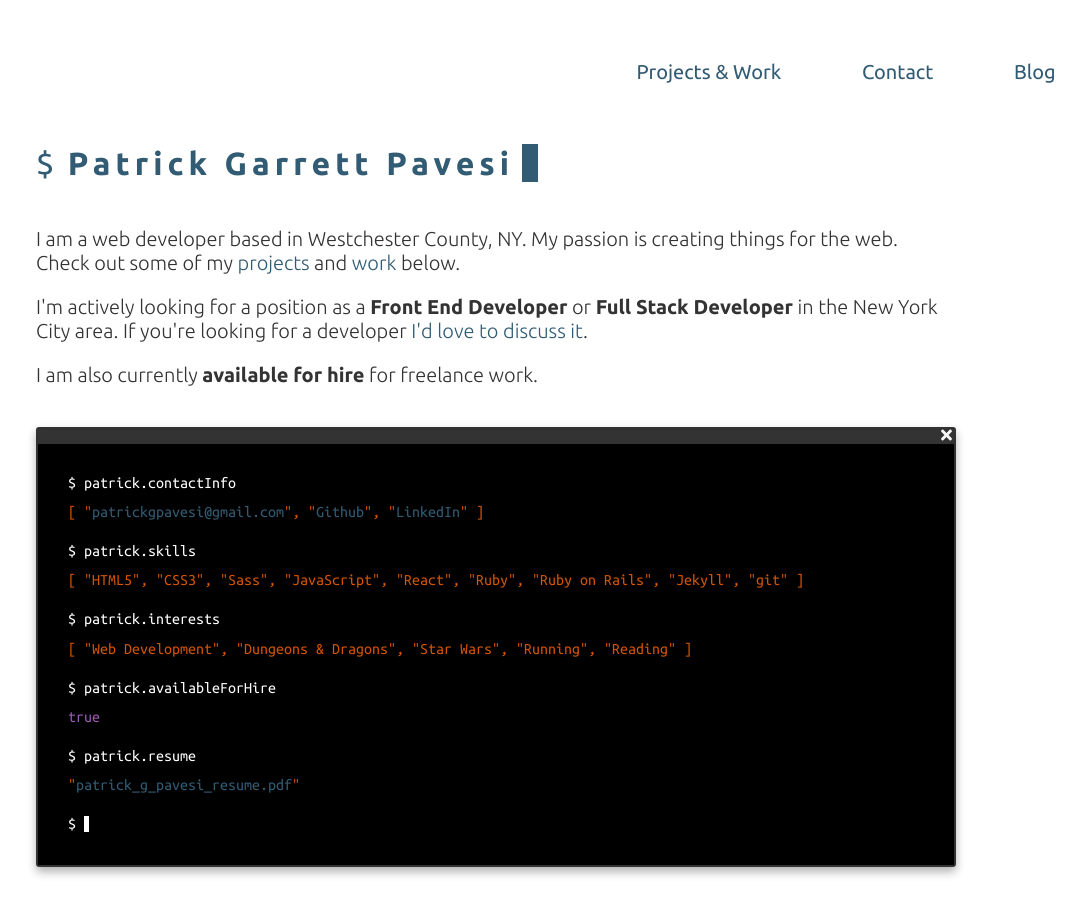
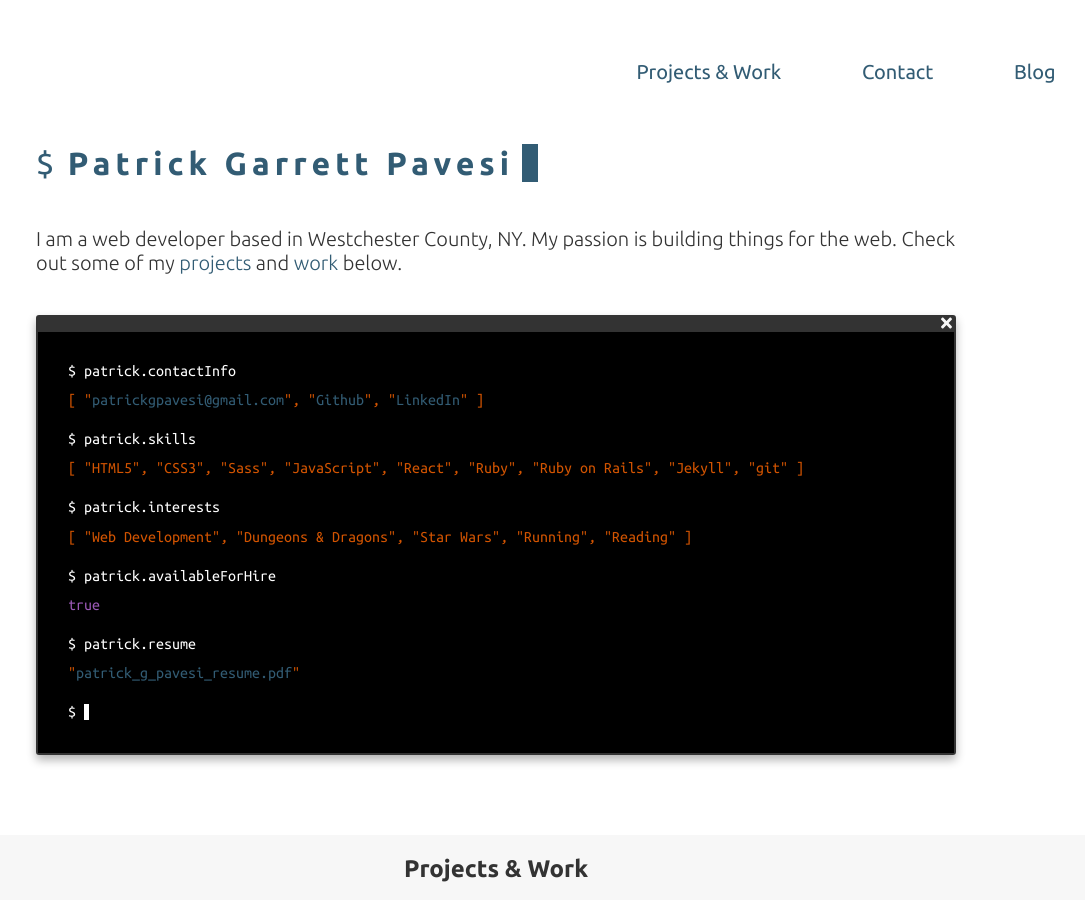
Before and after one commit to patrick-g-p/patrick-g-pavesi-website, a Jekyll site: the page built from index.md, in a window 1280 px wide and 900 px high. Shown: the whole window, without its empty margins (144-1229 px from the left). Built offline with Jekyll 4.4.1, drawn with Linux system fonts in a browser that asks for light colours; nearby versions of some CDN libraries.

Commit message:
Removed lfw section on home page. Accepted an offer!

```diff
--- a/_layouts/home.html
+++ b/_layouts/home.html
@@ -7,19 +7,9 @@ layout: "wrapper"
     <h1>Patrick Garrett Pavesi</h1>
   </div>
   <p class="main-page-header__subtitle">
-    I am a web developer based in Westchester County, NY. My passion is creating things for the web. Check out some of my
+    I am a web developer based in Westchester County, NY. My passion is building things for the web. Check out some of my
     <a class="main-page-header__link" href="#projects-and-work">projects</a> and
     <a class="main-page-header__link" href="#projects-and-work">work</a> below.
-  </p>
-  <p class="main-page-header__lfw">
-    I&#39;m actively looking for a position as a
-    <strong>Front End Developer</strong> or
-    <strong>Full Stack Developer</strong> in the New York City area. If you&#39;re looking for a developer
-    <a class="main-page-header__link" href="mailto:patrickgpavesi@gmail.com">I&#39;d love to discuss it</a>.
-  </p>
-  <p class="main-page-header__lfw">
-    I am also currently
-    <strong>available for hire</strong> for freelance work.
   </p>
   <section id="skills-terminal" class="skills-terminal">
     <div class="skills-terminal__container">
```
